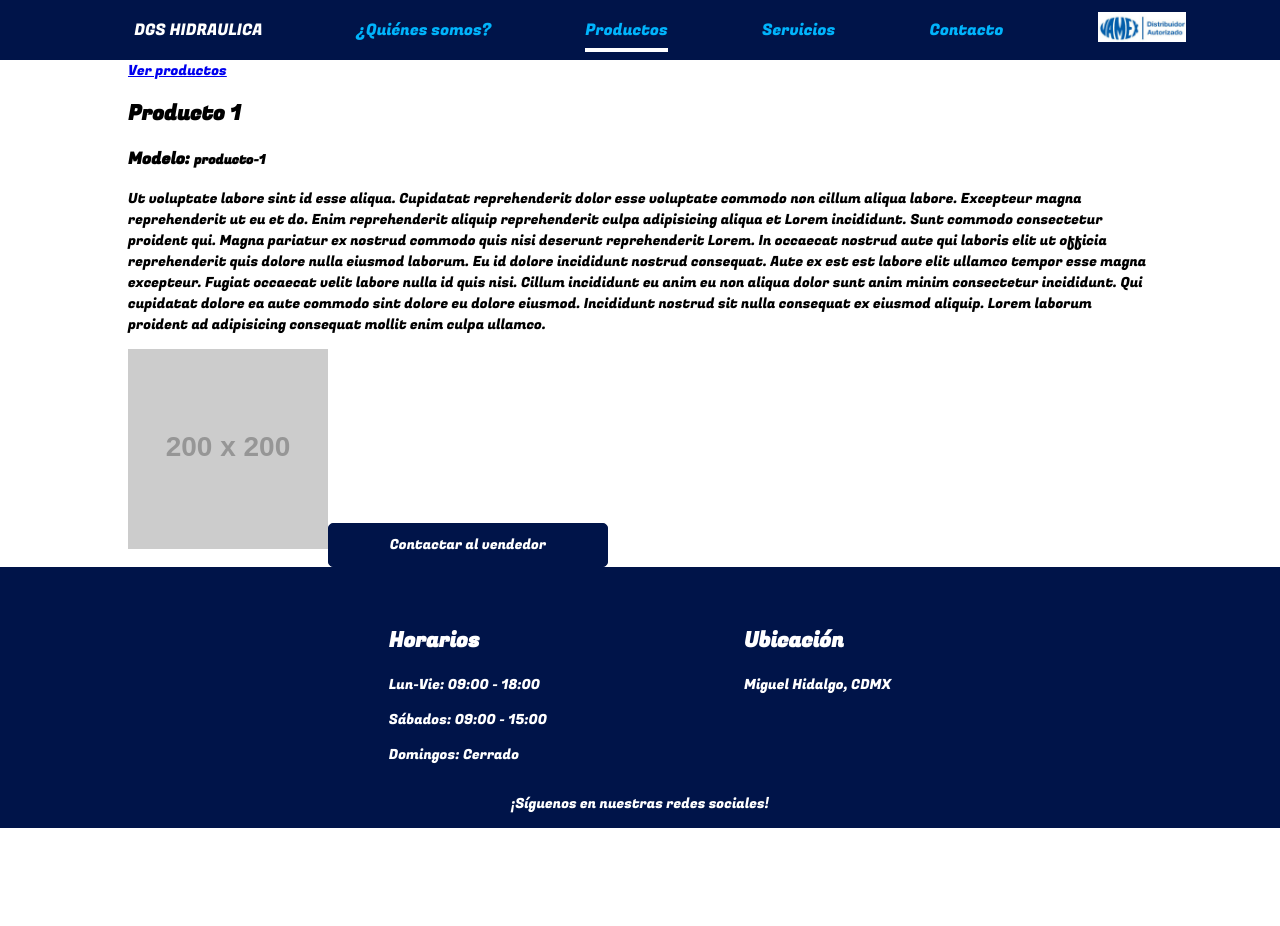
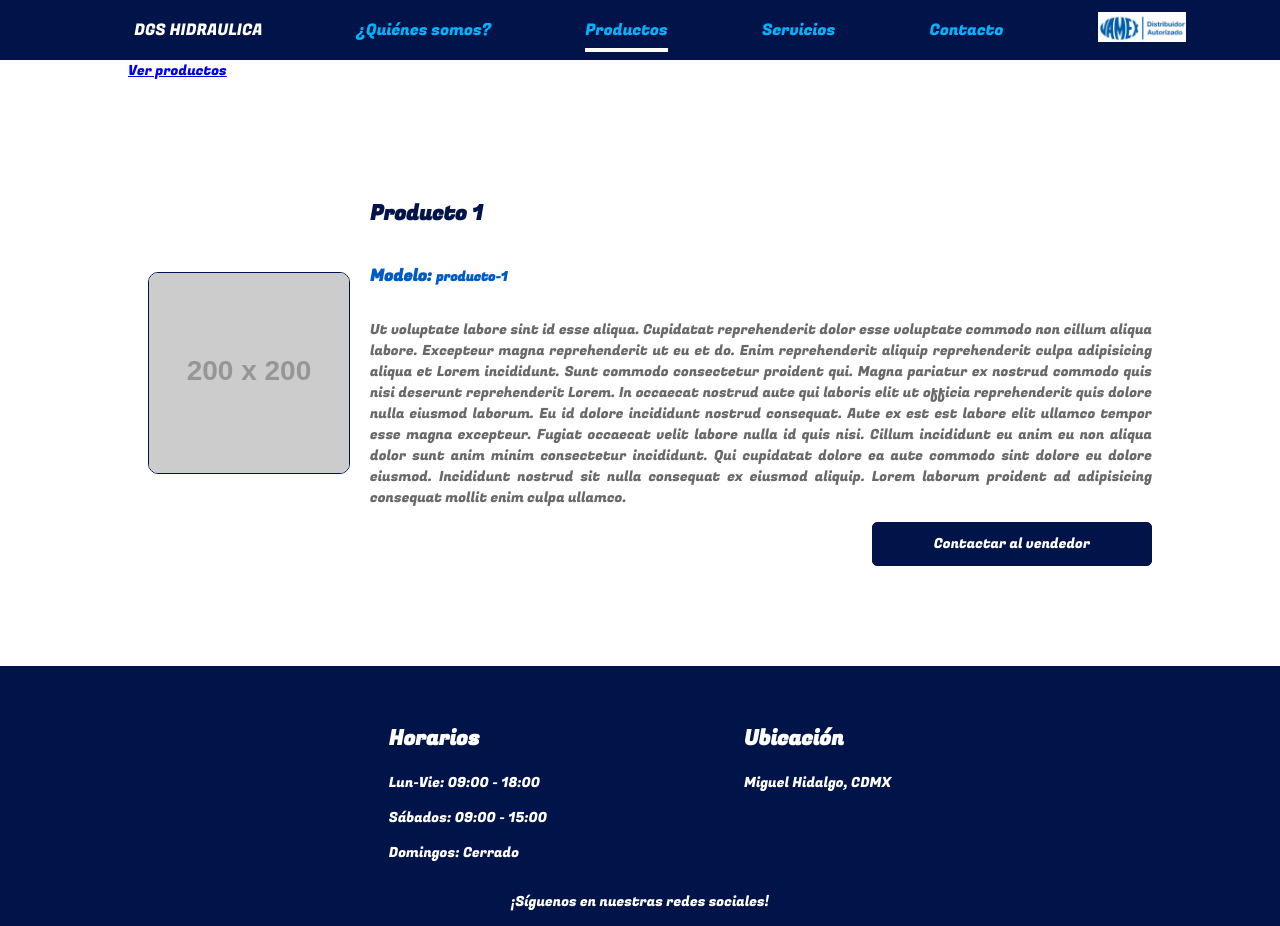
Before and after one commit to emmagp3/dgs-web, a Next.js app: page /productos/producto-1 in a window 1280 px wide. Before the commit the page ends 828 px from the top, so only its background shows below. Built offline with nearby package versions, Linux system fonts and the light colour scheme; a web font is replaced by a local one.

Commit message:
Se añadieron estilos a las páginas de los productos

```diff
--- a/src/pages/productos/[model].tsx
+++ b/src/pages/productos/[model].tsx
@@ -9,6 +9,7 @@ import { useRouter } from 'next/router';
 import ContactButton from '@/components/button/whatsappButton';
 import { parseUrl } from 'next/dist/shared/lib/router/utils/parse-url';
 import Link from 'next/link';
+import styles from './products.module.css';
 
 export default function ProductPage({ product }: { product: ProductModel }) {
   const router = useRouter();
@@ -25,14 +26,16 @@ export default function ProductPage({ product }: { product: ProductModel }) {
     <Layout title={name}>
       <main className="container">
         <Link href="/productos">Ver productos</Link>
-        <div>
-          <h2>{name}</h2>
-          <h3>
-            Modelo: <small>{model}</small>
-          </h3>
-          <p>{description}</p>
-          <img src={image} alt={name} />
-          <ContactButton onClick={onClickWhatsAppButton} />
+        <div className={`${styles.details} flex`}>
+          <img className={styles.image} src={image} alt={name} />
+          <div className="flex flex-column">
+            <h2 className={styles.title}>{name}</h2>
+            <h3 className={styles.model}>
+              Modelo: <small>{model}</small>
+            </h3>
+            <p className={styles.description}>{description}</p>
+            <ContactButton onClick={onClickWhatsAppButton} />
+          </div>
         </div>
       </main>
     </Layout>
--- a/src/pages/productos/index.tsx
+++ b/src/pages/productos/index.tsx
@@ -12,7 +12,7 @@ export default function Product({
 }) {
   return (
     <Layout title="Productos">
-      <main className={`${styles.main} container`}>
+      <main className={`${styles.main} container flex justify-center`}>
         {products.map((product) => (
           <ProductCard key={product.model} {...product} />
         ))}
--- a/src/pages/productos/products.module.css
+++ b/src/pages/productos/products.module.css
@@ -1,6 +1,33 @@
 .main {
-  display: grid;
-  grid-template-columns: repeat(3, 1fr);
-  justify-items: center;
-  align-items: center;
+  flex-wrap: wrap;
 }
+
+.title {
+  color: #001449;
+}
+
+.description {
+  text-align: justify;
+  color: #686969;
+}
+
+.model {
+  color: #005BC5;
+}
+
+.image {
+  width: fit-content;
+  height: fit-content;
+  align-self: center;
+  margin: 2rem;
+  border: 0.1rem solid #001449;
+  border-radius: 1rem;
+}
+
+.details {
+  margin: 10rem auto;
+}
+
+.details div button {
+  align-self: flex-end;
+}
```
